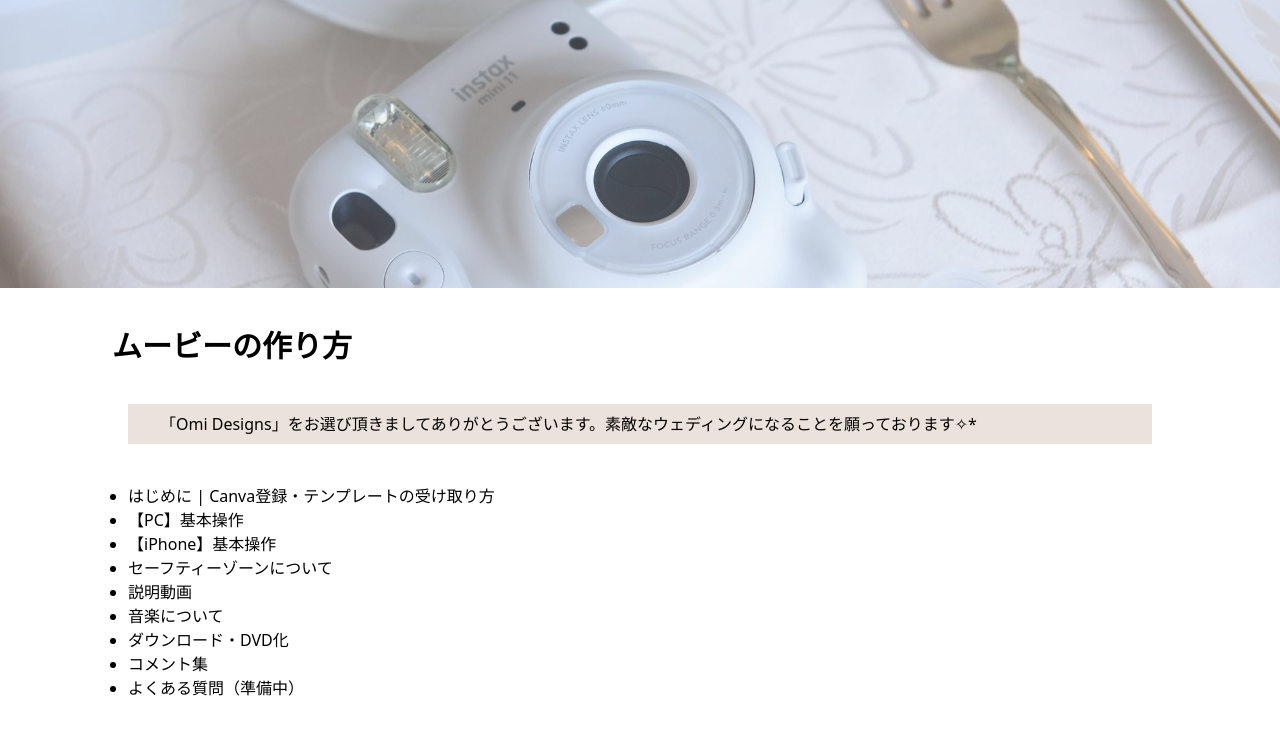
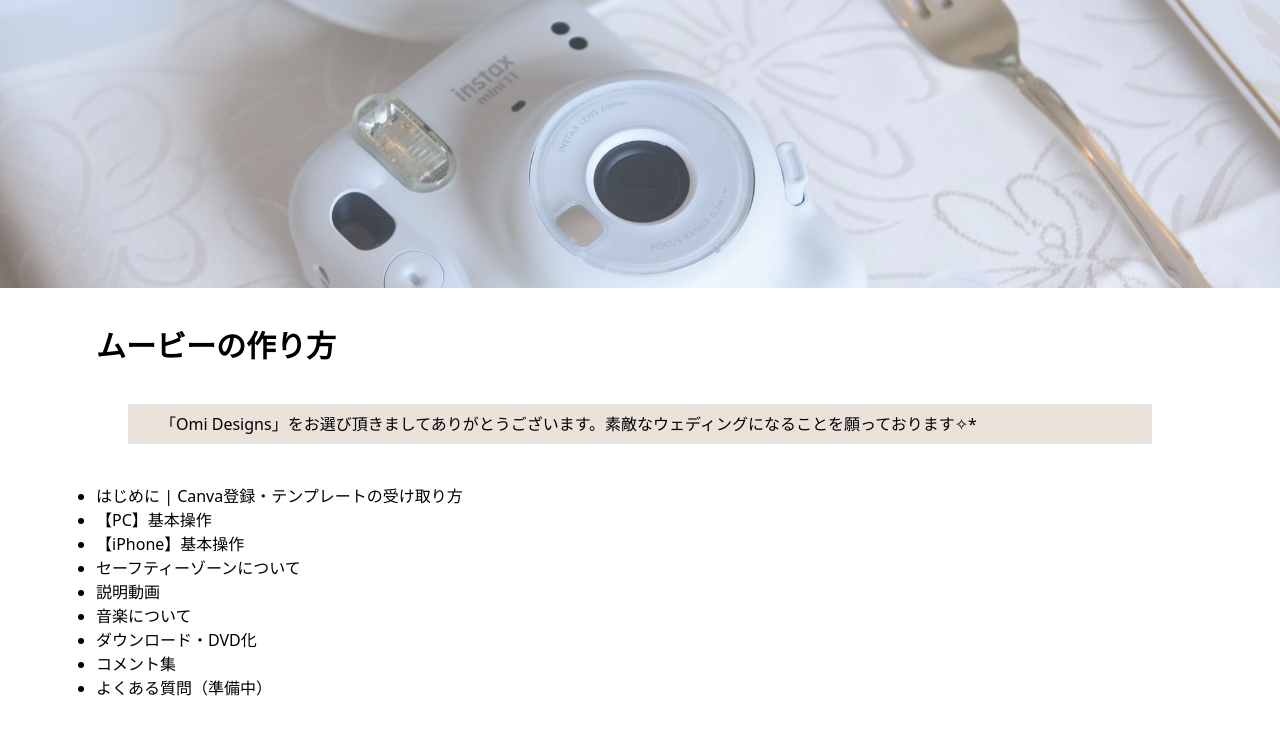
Before and after one commit to garrettomi/omidesigns-instructions, a React (Vite) app: page / in a window 1280 px wide. Shown: the top 734 px of the page. Built offline with nearby package versions, Linux system fonts and the light colour scheme.

Commit message:
Feat: Implement base structure for page

```diff
--- /dev/null
+++ b/src/components/ContentImage.jsx
@@ -0,0 +1,7 @@
+export default function ContentImage ({ src, alt }) {
+    return (
+        <div className="pt-2 pb-8">
+            <img className="w-full max-w-2xl mx-auto" src={src} alt={alt} />
+        </div>
+    );
+};
--- a/src/components/LinkList.jsx
+++ b/src/components/LinkList.jsx
@@ -1,18 +1,18 @@
-import ListItem from "./ListItem"
+import LinkListItem from "./LinkListItem"
 
 export default function LinkList() {
     return (
-        <div className="px-32 py-10">
+        <div className="py-10">
             <ul>
-                <ListItem url="/はじめに" text="はじめに | Canva登録・テンプレートの受け取り方" />
-                <ListItem url="/PC" text="【PC】基本操作" />
-                <ListItem url="/iPhone" text="【iPhone】基本操作" />
-                <ListItem url="/セーフティーゾーンについて" text="セーフティーゾーンについて" />
-                <ListItem url="/説明動画" text="説明動画" />
-                <ListItem url="/音楽について" text="音楽について" />
-                <ListItem url="/ダウンロード" text="ダウンロード・DVD化" />
-                <ListItem url="/コメント集" text="コメント集" />
-                <ListItem url="/よくある質問" text="よくある質問（準備中）" />
+                <LinkListItem url="/はじめに" text="はじめに | Canva登録・テンプレートの受け取り方" />
+                <LinkListItem url="/PC" text="【PC】基本操作" />
+                <LinkListItem url="/iPhone" text="【iPhone】基本操作" />
+                <LinkListItem url="/セーフティーゾーンについて" text="セーフティーゾーンについて" />
+                <LinkListItem url="/説明動画" text="説明動画" />
+                <LinkListItem url="/音楽について" text="音楽について" />
+                <LinkListItem url="/ダウンロード" text="ダウンロード・DVD化" />
+                <LinkListItem url="/コメント集" text="コメント集" />
+                <LinkListItem url="/よくある質問" text="よくある質問（準備中）" />
             </ul>
         </div>
     );
--- /dev/null
+++ b/src/components/LinkListItem.jsx
@@ -0,0 +1,9 @@
+import { Link } from "react-router-dom";
+
+export default function LinkListItem ({url, text}) {
+    return (
+        <li className="list-disc">
+            <Link to={url}>{text}</Link>
+        </li>
+    );
+};
--- /dev/null
+++ b/src/components/List.jsx
@@ -0,0 +1,11 @@
+import ListItem from "./ListItem"
+
+export default function List () {
+    return (
+        <ul className="px-12 pt-5 pb-10">
+            <ListItem text="ムービーは自動保存されます" />
+            <ListItem text="同じアカウントでログインしていればPCでもiphoneでも確認ができます" />
+            <ListItem text="ダウンロードしたデザインはお使いのデバイスのダウンロードフォルダに保存されます" />
+        </ul>
+    );
+};
--- a/src/components/ListItem.jsx
+++ b/src/components/ListItem.jsx
@@ -1,9 +1,7 @@
-import { Link } from "react-router-dom";
-
-export default function ListItem ({url, text}) {
+export default function ListItem ({text}) {
     return (
-        <li className="list-disc">
-            <Link to={url}>{text}</Link>
+        <li className="py-1 text-sm sm:text-base md:text-md list-disc break-words">
+            {text}
         </li>
     );
 };
--- /dev/null
+++ b/src/components/SmallTitle.jsx
@@ -0,0 +1,7 @@
+export default function SmallTitle({text}) {
+    return (
+        <div className="py-2">
+            <h4 className="text-sm sm:text-md md:text-lg font-bold">{text}</h4>
+        </div>
+    );
+};
--- /dev/null
+++ b/src/components/SubTitle.jsx
@@ -0,0 +1,7 @@
+export default function SubTitle({text}) {
+    return (
+        <div className="py-10">
+            <h3 className="text-lg sm:text-xl md:text-2xl font-bold">{text}</h3>
+        </div>
+    );
+};
--- a/src/components/Title.jsx
+++ b/src/components/Title.jsx
@@ -1,7 +1,7 @@
 export default function Title({text}) {
     return (
-        <div className="px-28 py-10">
-            <h2 className="text-3xl font-bold">{text}</h2>
+        <div className="py-10">
+            <h2 className="text-xl sm:text-2xl md:text-3xl font-bold">{text}</h2>
         </div>
     );
 };
--- a/src/index.css
+++ b/src/index.css
@@ -1,3 +1,15 @@
 @tailwind base;
 @tailwind components;
 @tailwind utilities;
+
+section.homepage-gutters {
+    @apply px-4 sm:px-8 md:px-16 lg:px-24;
+}
+
+section.page-gutters {
+    @apply px-6 sm:px-12 md:px-20 lg:px-32 xl:px-80;
+}
+
+section.page-format p {
+    @apply py-1 text-base sm:text-sm md:text-base;
+}
--- a/src/pages/Hajimeni.jsx
+++ b/src/pages/Hajimeni.jsx
@@ -1,7 +1,44 @@
-import Title from "../components/Title"
+import { Link } from "react-router-dom";
+import stepOne from "../assets/step-1.png";
+import stepTwo from "../assets/step-2.png";
+
+import Title from "../components/Title";
+import SubTitle from "../components/SubTitle";
+import SmallTitle from "../components/SmallTitle";
+import List from "../components/List";
+import ContentImage from '../components/ContentImage';
 
 export default function Hajimeni() {
     return (
-        <Title text="はじめに | Canva登録・テンプレートの受け取り方" />
+        <section className="page-format page-gutters">
+            <Title text="はじめに | Canva登録・テンプレートの受け取り方" />
+            <SubTitle text="はじめに" />
+            <SmallTitle text="Canvaについて" />
+            <p>
+                テンプレートのご使用にはCanva Proアカウントが必要です
+            </p>
+            <p>
+                （Canva proは無料トライアルで30日間は無料でご利用いただけます）
+            </p>
+            <List />
+            <SmallTitle text="テンプレートへのアクセス" />
+            <p>
+                Step 1 : Proアカウントの作成
+            </p>
+            <p>
+                <Link to="https://www.canva.com/ja_jp/affiliates/PECHIMARU/?clickId=QorzJc0DHxyKRC3w6FVG9zkkUkHTDB3UZ3dsUQ0&utm_medium=affiliate&utm_source=pechimaru_2611570&irgwc=1">
+                    こちら
+                </Link>
+                をクリックしたら、アカウント作成のリンクに飛びます
+            </p>
+            <ContentImage src={stepOne} alt="Step 1 for Canva Pro" />
+            <p>
+                Step 2: テンプレートにアクセス
+            </p>
+            <p>
+                作成したアカウント情報でCanvaにサインイン、商品のテンプレートリンクを取得してください
+            </p>
+            <ContentImage src={stepTwo} alt="Step 2 for Canva Pro" />
+        </section>
     );
 };
--- a/src/pages/Home.jsx
+++ b/src/pages/Home.jsx
@@ -10,9 +10,11 @@ function Home() {
   return (
     <>
         <BlockImage src={homeImage} alt="A polaroid camera on a wedding table" />
-        <Title text="ムービーの作り方" />
-        <BorderTextBlock text="「Omi Designs」をお選び頂きましてありがとうございます。素敵なウェディングになることを願っております✧*" />
-        <LinkList />
+        <section className="homepage-gutters">
+          <Title text="ムービーの作り方" />
+          <BorderTextBlock text="「Omi Designs」をお選び頂きましてありがとうございます。素敵なウェディングになることを願っております✧*" />
+          <LinkList />
+        </section>
     </>
   );
 };
```
Also changed, not shown: src/assets/step-1.png (added), src/assets/step-2.png (added), src/components/Image.jsx (deleted).
